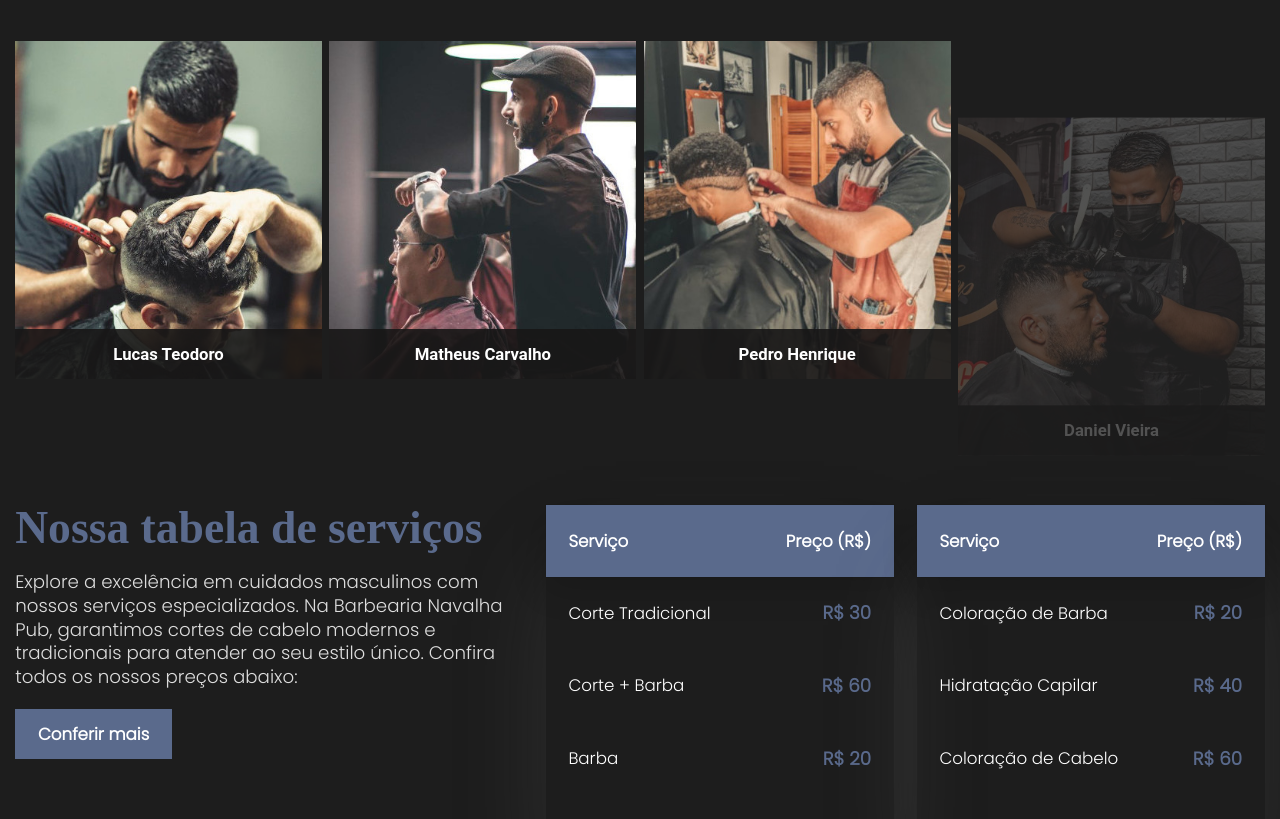
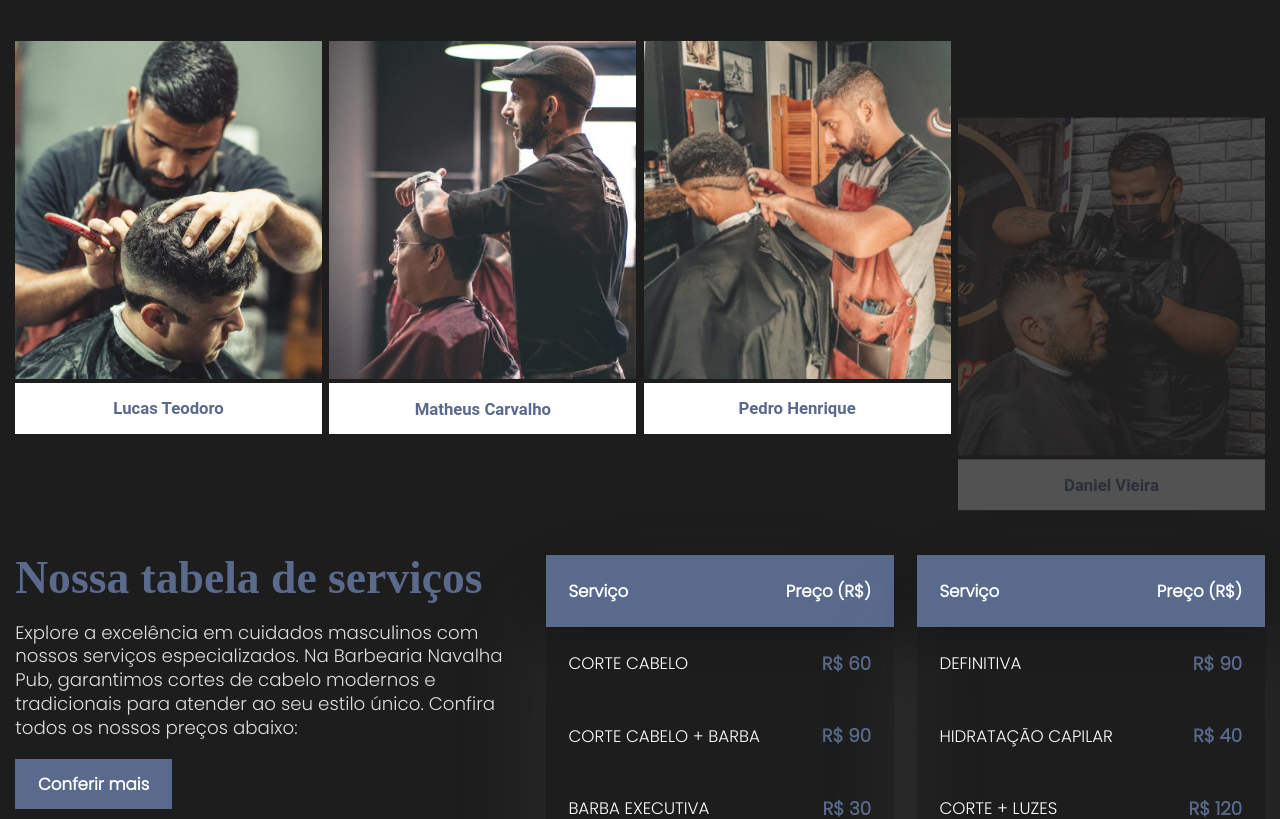
Before and after one commit to DevBrunomendoca/Barbshop, a React (Vite) app: page / in a window 1280 px wide. Shown: the part 1587-2406 px from the top of the page. Built offline with nearby package versions, Linux system fonts and the light colour scheme; a web font is replaced by a local one.

Commit message:
Update Text

```diff
--- a/src/GlobalStyle.jsx
+++ b/src/GlobalStyle.jsx
@@ -54,20 +54,9 @@ body {
 }
 
 
-.active-combo {
+.active-border {
 
   border-bottom:3px solid var(--third-color);
-  /* position: relative;
-  left: 0px;
-  height: 4px;
-  width: 110px;
-background-color: var(--third-color); */
-}
-.active-hair {
-  position: relative;
-  left: 115px;
-  height: 4px;
-  width: 110px;
-background-color: var(--third-color);
+
 }
 `
--- a/src/components/SectionPricing/SectionPricing.jsx
+++ b/src/components/SectionPricing/SectionPricing.jsx
@@ -52,23 +52,21 @@ export default function Pricing() {
         <SecondCaption textSecondCaption="Nossa tabela de serviços" />
         <Paragraph textParagraph="Explore a excelência em cuidados masculinos com nossos serviços especializados. Na Barbearia Navalha Pub, garantimos cortes de cabelo modernos e tradicionais para atender ao seu estilo único. Confira todos os nossos preços abaixo:" />
         <Link to='/services'> <Button textButton="Conferir mais" /></Link>
-
-
       </ContentText>
       <ContentTable id="content-table-one">
         <CardTable>
           <tr><th>Serviço</th><th>Preço (R$)</th></tr>
-          <tr><td>Corte Tradicional</td><td>R$ 30</td></tr>
-          <tr><td>Corte + Barba</td><td>R$ 60</td></tr>
-          <tr><td>Barba</td><td>R$ 20</td></tr>
-          <tr><td>Corte Infantil (até 12 anos)</td><td>R$ 25</td></tr>
+          <tr><td>CORTE CABELO</td><td>R$ 60</td></tr>
+          <tr><td>CORTE CABELO + BARBA</td><td>R$ 90</td></tr>
+          <tr><td>BARBA EXECUTIVA</td><td>R$ 30</td></tr>
+          <tr><td>CORTE INFANTIL (até 12 anos)</td><td>R$ 25</td></tr>
         </CardTable>
         <CardTable id="content-table-two">
           <tr><th>Serviço</th><th>Preço (R$)</th></tr>
-          <tr><td>Coloração de Barba</td><td>R$ 20</td></tr>
-          <tr><td>Hidratação Capilar</td><td>R$ 40</td></tr>
-          <tr><td>Coloração de Cabelo</td><td>R$  60</td></tr>
-          <tr><td>Design de Sobrancelhas</td><td>R$ 20</td></tr>
+          <tr><td>DEFINITIVA</td><td>R$ 90</td></tr>
+          <tr><td>HIDRATAÇÃO CAPILAR</td><td>R$ 40</td></tr>
+          <tr><td>CORTE + LUZES</td><td>R$  120</td></tr>
+          <tr><td>SOBRANCELHA NA NAVALHA</td><td>R$ 20</td></tr>
         </CardTable>
       </ContentTable>
     </ContainerPricing>
--- a/src/components/SectionTeam/CardTeam.jsx
+++ b/src/components/SectionTeam/CardTeam.jsx
@@ -1,21 +1,17 @@
 import Button from "../Button"
 
-import {ContainerCardTeam,  ContentCardTeam, SocialMedias, ContentButton } from "./CardTeamStyle"
+import {ContainerCardTeam,  ContentCardTeam} from "./CardTeamStyle"
 
-export default function CardTeam({id, imageId, name, src }) {
+export default function CardTeam({id, imageId, name, src, alt }) {
 
 
 
   return (
     <ContainerCardTeam id={id}>
       <ContentCardTeam>
-        <img src={src} alt="" />
-        {/* <ImageComponent imageId={imageId} /> */}
+        <img src={src} alt={alt} />
         <h3>{name}</h3>
       </ContentCardTeam>
-      {/* <ContentButton>
-        <Button textButton='Agendar um horário' />
-      </ContentButton> */}
     </ContainerCardTeam>
   )
 }
--- a/src/components/SectionTeam/CardTeamStyle.jsx
+++ b/src/components/SectionTeam/CardTeamStyle.jsx
@@ -4,36 +4,13 @@ export const ContainerCardTeam = styled.div`
 `
 
 export const ContentCardTeam = styled.div`
-
-  position: relative;
   h3{
     text-align: center;
     padding: 1rem 1.5rem;
-    background-color: rgb(24 23 23 / 90%);
-    border: none;
-    color: var(--third-color);
+    background-color:var(--third-color);
+    color: var(--primary-color);
     font-family: 'Roboto',sans-serif;
-    color: var(--third-color);
     font-size: 1.1rem;
-    width: 100%;
-    position: absolute;
-    bottom: 4px;
   }
 
 `
-
-export const SocialMedias = styled.div`
-display: flex;
-align-items: center;
-justify-content: center;
-gap: 1rem;
-`
-export const ContentButton = styled.div`
-
-
-button {
-  background-color: var(--third-color);
-  color: var(--primary-color);
-  width: 100%;
-}
-`
--- a/src/components/SectionTeam/SectionTeam.jsx
+++ b/src/components/SectionTeam/SectionTeam.jsx
@@ -65,10 +65,10 @@ export default function SectionTeam() {
       <Caption id='caption-team' textCaption="Nosso time"/>
       <SecondCaption id='second-caption-team' textSecondCaption="Nossa equipe de profissionais" />
       <ContainerCardTeam>
-        <CardTeam id='card-one' src='/foto-barbeiro-perfil1.jpg' name="Lucas Teodoro"/>
-        <CardTeam id='card-two' src='/foto-barbeiro-perfil2.jpg'  name="Matheus Carvalho"/>
-        <CardTeam id='card-three' src='/foto-barbeiro-perfil3.jpg'  name="Pedro Henrique"/>
-        <CardTeam id='card-four' src='/foto-barbeiro-perfil4.jpg'  name="Daniel Vieira"/>
+        <CardTeam id='card-one' src='/foto-barbeiro-perfil1.jpg' name="Lucas Teodoro" alt='Foto de perfil Lucas Teodoro'/>
+        <CardTeam id='card-two' src='/foto-barbeiro-perfil2.jpg'  name="Matheus Carvalho" alt='Foto de perfil Matheus Carvalho'/>
+        <CardTeam id='card-three' src='/foto-barbeiro-perfil3.jpg'  name="Pedro Henrique" alt='Foto de perfil Pedro Henrique'/>
+        <CardTeam id='card-four' src='/foto-barbeiro-perfil4.jpg'  name="Daniel Vieira" alt='Foto de perfil Daniel Vieira'/>
       </ContainerCardTeam>
     </ContainerTeam>
   )
--- a/src/pages/Services/Services.jsx
+++ b/src/pages/Services/Services.jsx
@@ -7,7 +7,7 @@ const Services = () => {
   const { pathname } = useLocation()
 
   const onTop = () => {
-    pathname === "/services" || "/services/hair" || "/services/bear" || "/services/finishes"
+    pathname !== "/services" || "/services/hair" || "/services/bear" || "/services/finishes"
     ? window.scrollTo(400, 400)
     : window.scrollTo(400, 400)
   }
@@ -26,19 +26,19 @@ const Services = () => {
             <ul>
 
                 <Link to="/services"
-                  className={`${pathname === "/services" ? "active-combo" : ""}`}>Combos
+                  className={`${pathname === "/services" ? "active-border" : ""}`}>Combos
                 </Link>
 
                 <Link to="/services/hair"
-                  className={`${pathname === "/services/hair" ? "active-combo" : ""}`}>Cabelo
+                  className={`${pathname === "/services/hair" ? "active-border" : ""}`}>Cabelo
                 </Link>
 
                 <Link to="/services/bear"
-                  className={`${pathname === "/services/bear" ? "active-combo" : ""}`}>Barba
+                  className={`${pathname === "/services/bear" ? "active-border" : ""}`}>Barba
                 </Link>
 
                 <Link to="/services/finishes"
-                  className={`${pathname === "/services/finishes" ? "active-combo" : ""}`}>Acabamentos
+                  className={`${pathname === "/services/finishes" ? "active-border" : ""}`}>Acabamentos
                 </Link>
 
                 {/* <Link to='/services/'>Combos</Link>
--- a/src/pages/Team/CardTeamPage.jsx
+++ b/src/pages/Team/CardTeamPage.jsx
@@ -1,3 +1,4 @@
+import { Link } from 'react-router-dom'
 import Button from '../../components/Button'
 import Caption from '../../components/Caption'
 import Paragraph from '../../components/Paragraph'
@@ -15,7 +16,8 @@ const CardTeamPage = ({id, srcImg, name, description }) => {
       <ContentText>
         <Caption textCaption={name}/>
         <Paragraph textParagraph={description}/>
-        <Button textButton='Agendar horário'/>
+        <Link to='/services'><Button textButton='Agendar horário'/></Link>
+
       </ContentText>
     </ContainerTeamPage>
   )
```
